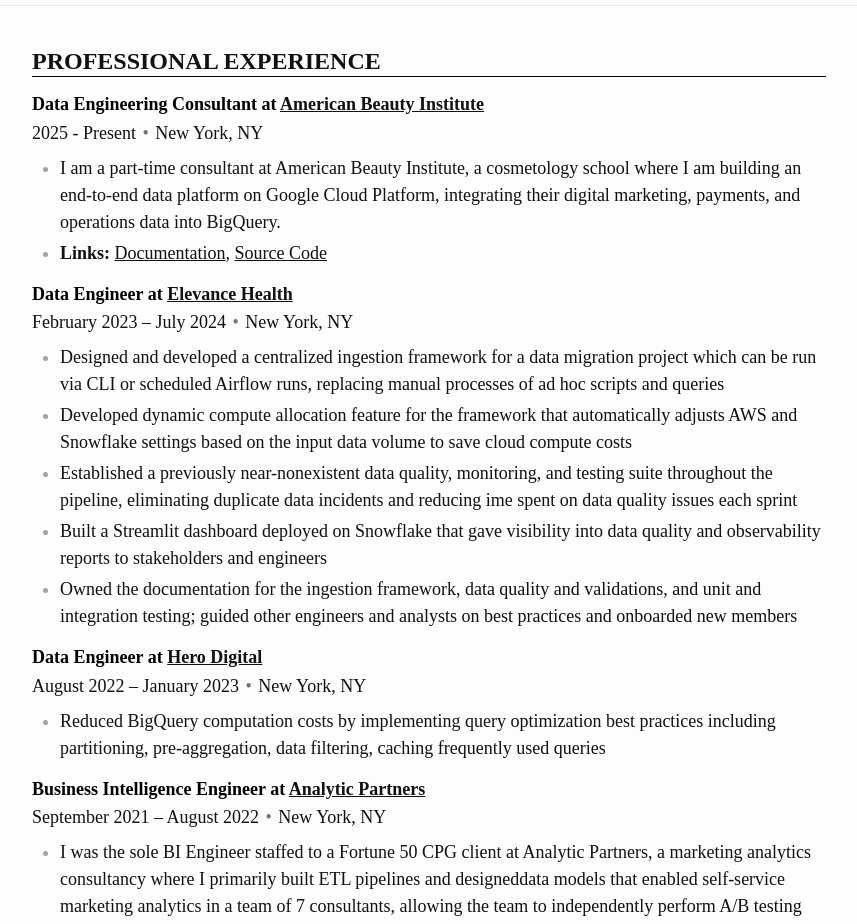
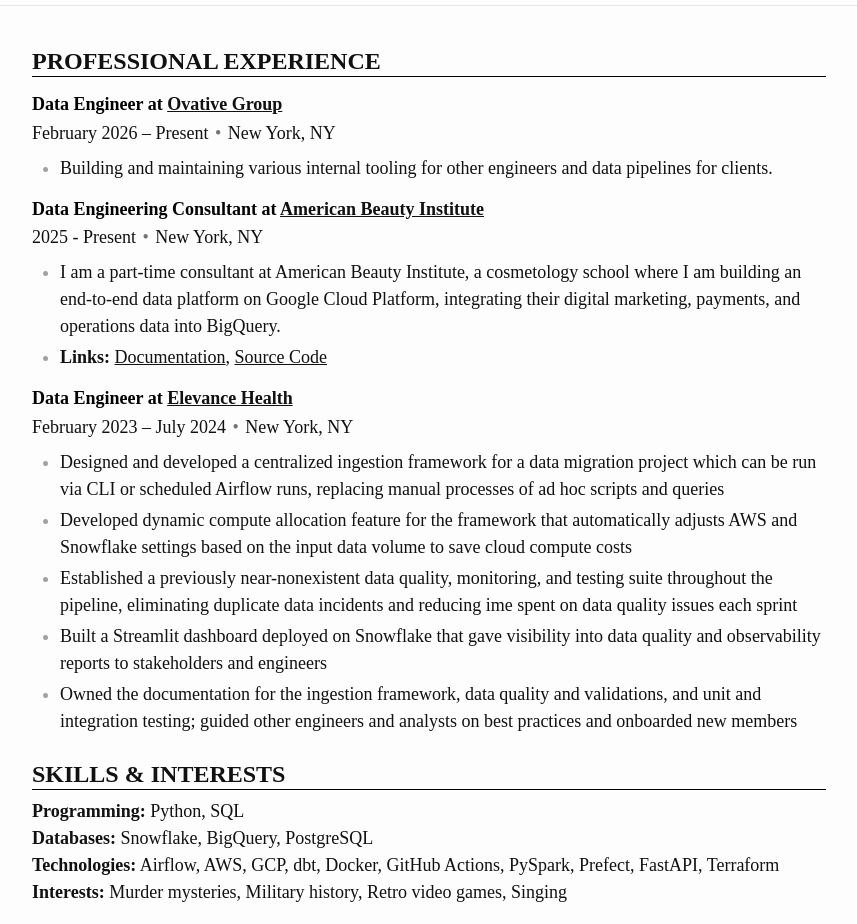
Before and after one commit to andrewwkimm/andrewwkimm.github.io, a SvelteKit app: page /resume in a window 1280 px wide. Shown: the part 60-984 px from the top of the page, without its empty margins (211-1068 px from the left). Built offline with nearby package versions, Linux system fonts and the light colour scheme.

Commit message:
Update resume to include latest employment

```diff
--- a/src/routes/resume/+page.svelte
+++ b/src/routes/resume/+page.svelte
@@ -4,6 +4,19 @@
 </script>
 
 <Section name="PROFESSIONAL EXPERIENCE">
+  <Entry
+    title="Data Engineer"
+    organization="Ovative Group"
+    url="https://ovative.com/"
+    dates="February 2026 – Present"
+    location="New York, NY"
+  >
+    <li>
+      Building and maintaining various internal tooling for other engineers
+      and data pipelines for clients.
+    </li>
+  </Entry>
+
   <Entry
     title="Data Engineering Consultant"
     organization="American Beauty Institute"
@@ -59,36 +72,6 @@
       practices and onboarded new members
     </li>
   </Entry>
-
-  <Entry
-    title="Data Engineer"
-    organization="Hero Digital"
-    url="https://www.linkedin.com/company/herodigitalhq/"
-    dates="August 2022 – January 2023"
-    location="New York, NY"
-  >
-    <li>
-      Reduced BigQuery computation costs by implementing query optimization best
-      practices including partitioning, pre-aggregation, data filtering, caching
-      frequently used queries
-    </li>
-  </Entry>
-
-  <Entry
-    title="Business Intelligence Engineer"
-    organization="Analytic Partners"
-    url="https://analyticpartners.com/"
-    dates="September 2021 – August 2022"
-    location="New York, NY"
-  >
-    <li>
-      I was the sole BI Engineer staffed to a Fortune 50 CPG client at Analytic
-      Partners, a marketing analytics consultancy where I primarily built ETL
-      pipelines and designeddata models that enabled self-service marketing analytics
-      in a team of 7 consultants, allowing the team to independently perform A/B
-      testing and analyze marketing spend without recurring engineering support.
-    </li>
-  </Entry>
 </Section>
 
 <Section name="SKILLS & INTERESTS">
```
